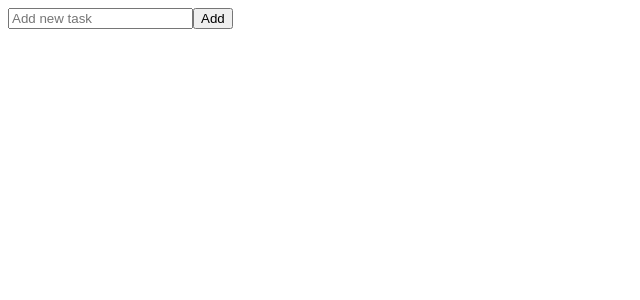
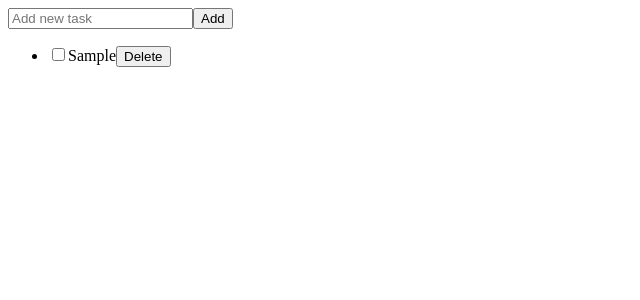
Before and after one commit to ngbalarezo/Angular-To-Do-List, an Angular app: page / in a window 1280 px wide. Both pictures are taken after typing "Sample" into the empty fields and a click on the button "Add". Shown: the top 300 px of the page, without its empty margins (0-640 px from the left). Built offline with nearby package versions, Linux system fonts and the light colour scheme.

Commit message:
Added task list functionality to todo-list component.

```diff
--- a/src/app/components/todo-list/todo-list.component.html
+++ b/src/app/components/todo-list/todo-list.component.html
@@ -1,6 +1,15 @@
 <div class="todo-list">
-  <div class="new-task-div">
+  <div class="add-task-container">
     <input [(ngModel)]="newTask" placeholder="Add new task">
     <button (click)="addTask()">Add</button>
   </div>
+  <div class="task-list-container">
+    <ul>
+      <li *ngFor="let todoItem of items">
+        <input type="checkbox"/>
+        <span>{{todoItem.content}}</span>
+        <button>Delete</button>
+      </li>
+    </ul>
+  </div>
 </div>
--- a/src/app/components/todo-list/todo-list.component.ts
+++ b/src/app/components/todo-list/todo-list.component.ts
@@ -1,10 +1,11 @@
 import { Component } from '@angular/core';
 import { FormsModule } from '@angular/forms';
 import { TodoItem } from '../../models/todo-item';
+import { NgFor } from '@angular/common';
 
 @Component({
   selector: 'todo-list',
-  imports: [FormsModule],
+  imports: [FormsModule, NgFor],
   templateUrl: './todo-list.component.html',
   styleUrl: './todo-list.component.css'
 })
```
